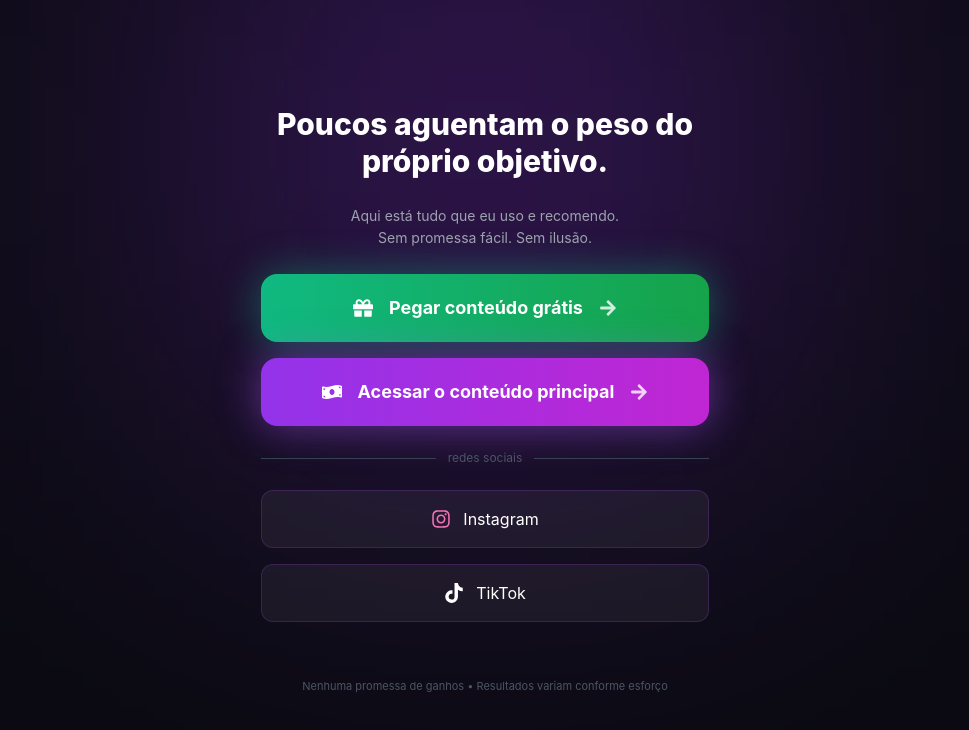
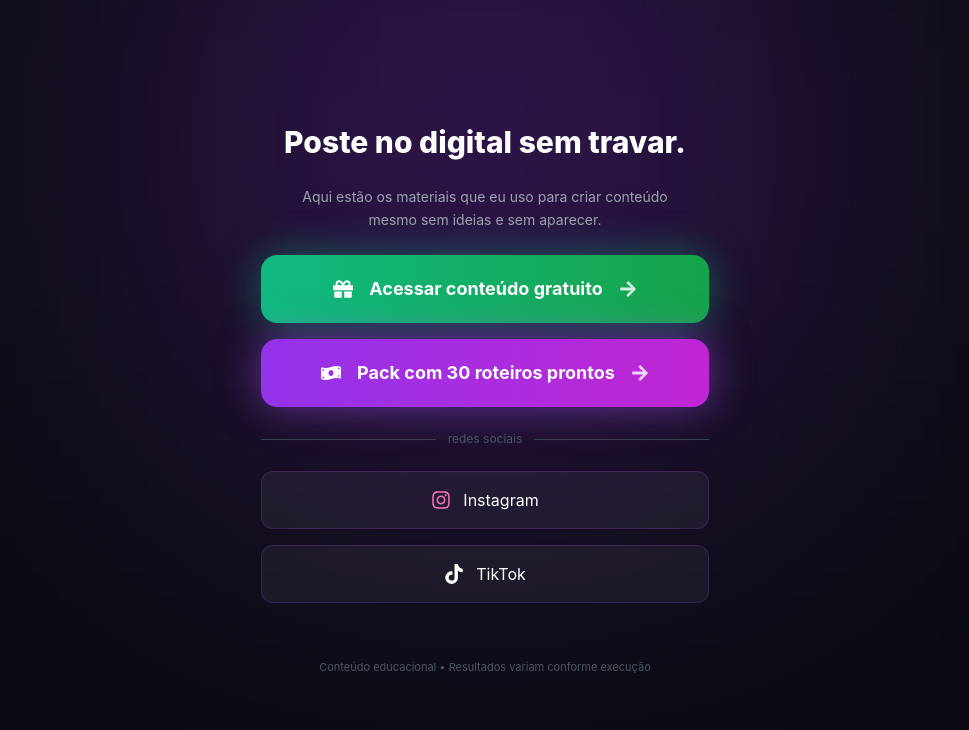
Before and after one commit to Miguel-Aleixo/Plataforma_De_Vendas, a Next.js app: page / in a window 1280 px wide. Shown: the top 730 px of the page, without its empty margins (155-1124 px from the left). Built offline with nearby package versions, Linux system fonts and the light colour scheme; no server answers.

Commit message:
Finalizado

```diff
--- a/pages/index.tsx
+++ b/pages/index.tsx
@@ -20,9 +20,8 @@ export default function LinkBio() {
           `${process.env.NEXT_PUBLIC_API_URL}/ping`,
           { timeout: 10000 }
         );
-        console.log("Backend acordado");
       } catch (err) {
-        console.log("Backend ainda acordando...");
+        // silêncio proposital
       }
     };
 
@@ -45,14 +44,14 @@ export default function LinkBio() {
 
           {/* TÍTULO */}
           <h1 className="text-3xl font-extrabold leading-tight">
-            Poucos aguentam o peso do próprio objetivo.
+            Poste no digital sem travar.
           </h1>
 
           {/* SUB */}
           <p className="text-gray-400 text-sm leading-relaxed">
-            Aqui está tudo que eu uso e recomendo.
+            Aqui estão os materiais que eu uso para criar conteúdo
             <br />
-            Sem promessa fácil. Sem ilusão.
+            mesmo sem ideias e sem aparecer.
           </p>
 
           {/* CTA GRATUITO */}
@@ -64,7 +63,7 @@ export default function LinkBio() {
               font-bold text-lg shadow-[0_0_40px_rgba(16,185,129,0.45)]"
             >
               <FaGift className="text-xl" />
-              <span>Pegar conteúdo grátis</span>
+              <span>Acessar conteúdo gratuito</span>
               <FaArrowRight className="text-lg opacity-80" />
             </motion.div>
           </Link>
@@ -78,7 +77,7 @@ export default function LinkBio() {
               font-bold text-lg shadow-[0_0_40px_rgba(168,85,247,0.5)]"
             >
               <FaMoneyBillWave className="text-xl" />
-              <span>Acessar o conteúdo principal</span>
+              <span>Pack com 30 roteiros prontos</span>
               <FaArrowRight className="text-lg opacity-80" />
             </motion.div>
           </Link>
@@ -115,7 +114,7 @@ export default function LinkBio() {
 
           {/* FOOTER */}
           <p className="pt-8 text-[11px] text-gray-600">
-            Nenhuma promessa de ganhos • Resultados variam conforme esforço
+            Conteúdo educacional • Resultados variam conforme execução
           </p>
         </motion.div>
       </section>
```
